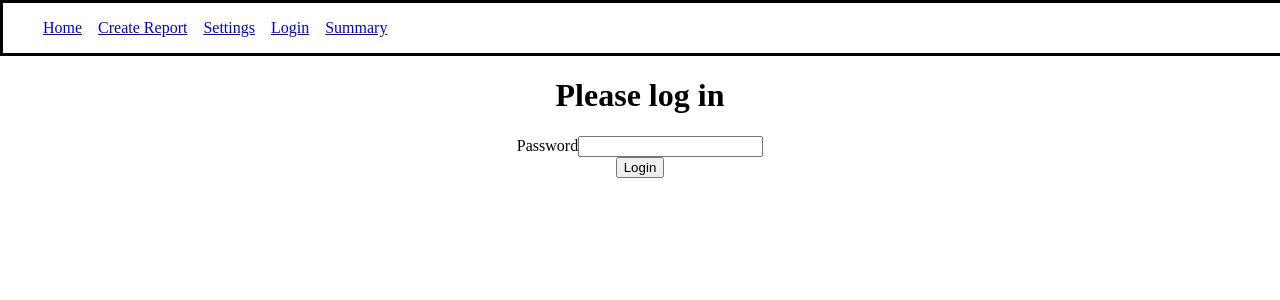
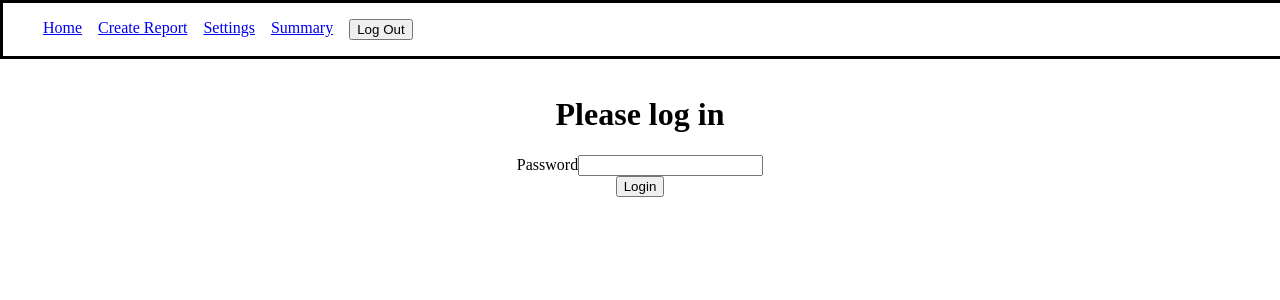
Before and after one commit to birkheadc/bookkeeper_front_end, a React (Create React App) app: page /login in a window 1280 px wide. Shown: the top 300 px of the page. Built offline with nearby package versions, Linux system fonts and the light colour scheme; no server answers.

Commit message:
Add api call function

```diff
--- a/src/App.js
+++ b/src/App.js
@@ -1,27 +1,47 @@
 import './App.css';
 import Navbar from './components/navbar/Navbar';
-import { Routes, Route, BrowserRouter } from 'react-router-dom';
+import { Routes, Route, BrowserRouter, useNavigate } from 'react-router-dom';
 import Home from './components/home/Home';
 import Report from './components/report/Report';
 import Settings from './components/settings/Settings';
 import Login from './components/login/Login';
 import SummaryPage from './components/summary/SummaryPage';
+import { useEffect, useState } from 'react';
+import LogoutButton from './components/logoutButton/LogoutButton';
 
 function App() {
+
+  const [isLoggedIn, setLoggedIn] = useState();
+
+  useEffect(() => {
+    setLoggedIn(true);
+  }, [])
+
+  const handleLogout = () => {
+    console.log("LOGOUT");
+    setLoggedIn(false);
+  }
+
+  const handleLogin = async () => {
+    setLoggedIn(true);
+  }
+
   return (
     <div className="App">
 
       <BrowserRouter>
         <header>
-          <Navbar />
+          <Navbar isLoggedIn={isLoggedIn} logoutButton={<LogoutButton handleLogout={handleLogout}/>}/>
         </header>
+        <main>
           <Routes>
             <Route path ='/' element={<Home />} />
             <Route path ='/report' element={<Report />} />
             <Route path ='/settings' element={<Settings />} />
-          <Route path ='/login' element={<Login />} />
+            <Route path ='/login' element={<Login handleLogin={handleLogin}/>} />
             <Route path ='/summary' element={<SummaryPage apiUrl={process.env.REACT_APP_BOOKKEEPER_URL}/>} />
           </Routes>
+        </main>
       </BrowserRouter>
     </div>
   );
--- /dev/null
+++ b/src/api/verifyPassword/VerifyPassword.js
@@ -0,0 +1,22 @@
+async function verifyPassword(API_URL, password) {
+    const subDir = "/password/verify";
+    const apiUrl = API_URL + subDir;
+
+    console.log("Attempting to verify password at: " + apiUrl);
+
+    let response = await fetch(apiUrl, {
+        method: 'POST',
+        headers: {
+            'Authorization': password
+        }
+    });
+
+    if (response.status === 200) {
+        console.log("Password is correct");
+        return true;
+    }
+    console.log("Password is incorrect.");
+    return false;
+}
+
+export default verifyPassword;
--- a/src/components/login/Login.jsx
+++ b/src/components/login/Login.jsx
@@ -1,16 +1,55 @@
-import React from 'react';
+import React, { useEffect, useState } from 'react';
 import './Login.css';
+import verifyPassword from '../../api/verifyPassword/VerifyPassword';
+import { useNavigate } from 'react-router-dom';
 
 function Login(props) {
+
+    const [isLoggingIn, setLoggingIn] = useState();
+    const [message, setMessage] = useState();
+    const navigate = useNavigate();
+
+    const handleLogin = async () => {
+        setLoggingIn(true);
+
+        let pwField = document.getElementById('password-field');
+        let pw = pwField.value;
+        pwField.value = "";
+
+        let isCorrect = await verifyPassword(process.env.REACT_APP_BOOKKEEPER_URL, pw);
+
+        if (isCorrect === false) {
+            setLoggingIn(false);
+            setMessage("Password incorrect");
+            return;
+        }
+        props.handleLogin();
+        setLoggingIn(false);
+        navigate('/');
+    }
+
+    const displayMessage = function() {
+        if (message === undefined || message === null) {
+            return null;
+        }
+        return(
+            <h2>{message}</h2>
+        );
+    }
+
+    if (isLoggingIn === true) {
+        return <h1>Logging in...</h1>
+    }
     return(
         <div>
             <h1>Please log in</h1>
+            {displayMessage()}
             <form>
                 <div>
                     <label>Password</label>
-                    <input type='text'></input>
+                    <input id='password-field' type='password'></input>
                 </div>
-                <button type='button'>Login</button>
+                <button onClick={handleLogin} type='button'>Login</button>
             </form>
         </div>
     );
--- /dev/null
+++ b/src/components/logoutButton/LogoutButton.jsx
@@ -0,0 +1,13 @@
+import React from 'react';
+import './LogoutButton.css'
+
+function LogoutButton(props) {
+
+
+
+    return(
+        <button onClick={props.handleLogout} type='button'>Log Out</button>
+    );
+}
+
+export default LogoutButton;
--- a/src/components/navbar/Navbar.jsx
+++ b/src/components/navbar/Navbar.jsx
@@ -1,16 +1,29 @@
-import React from 'react';
+import React, { useEffect } from 'react';
 import { NavLink } from 'react-router-dom';
+import LogoutButton from '../logoutButton/LogoutButton';
 import './Navbar.css';
 
 function Navbar(props) {
+
+    const getSessionLink = function() {
+        if (props.isLoggedIn === true) {
+            return(
+                props.logoutButton
+            );
+        }
+        return(
+            <NavLink to='/login'>Login</NavLink>
+        );
+    }
+
     return(
         <nav>
             <ul>
                 <li><NavLink to='/'>Home</NavLink></li>
                 <li><NavLink to='/report'>Create Report</NavLink></li>
                 <li><NavLink to='/settings'>Settings</NavLink></li>
-                <li><NavLink to='/login'>Login</NavLink></li>
                 <li><NavLink to='/summary'>Summary</NavLink></li>
+                <li>{getSessionLink()}</li>
             </ul>
         </nav>
     );
--- a/src/components/summary/SummaryPage.jsx
+++ b/src/components/summary/SummaryPage.jsx
@@ -3,6 +3,7 @@ import { useSearchParams } from 'react-router-dom';
 import './SummaryPage.css'
 import fetchSummary from '../../api/fetchSummary/FetchSummary';
 import Summary from './Summary';
+import SummaryPrompt from './SummaryPrompt';
 
 function SummaryPage(props) {
 
@@ -76,15 +77,21 @@ function SummaryPage(props) {
         getSummary();
     }, [startDate, endDate, props.apiUrl]);
 
-    useEffect(() => {
-
-    }, []);
-
+    const displaySummary = function() {
+        if (summary === undefined || summary === null) {
+            return(
+                <SummaryPrompt />
+            );
+        }
+        return(
+            <Summary summary={summary}/>
+        );
+    }
 
     return(
         <div>
             <h1>Summary</h1>
-            <Summary summary={summary}/>
+            {displaySummary()}
         </div>
     );
 }
--- /dev/null
+++ b/src/components/summary/SummaryPrompt.css
@@ -0,0 +1,28 @@
+.summary-prompt-form {
+    display: flex;
+    flex-direction: column;
+
+    width: fit-content;
+}
+
+.summary-prompt-form-halves {
+    display: flex;
+    flex-direction: row;
+
+    gap: 1em;
+}
+
+.summary-prompt-form-half {
+    display: flex;
+    flex-direction: column;
+}
+
+.summary-prompt-form-half div {
+    display: flex;
+    flex-direction: row;
+}
+
+.summary-prompt-form button {
+    margin: 1em auto;
+    width: fit-content;
+}
--- /dev/null
+++ b/src/components/summary/SummaryPrompt.jsx
@@ -0,0 +1,38 @@
+import React from 'react';
+import './SummaryPrompt.css'
+
+function SummaryPrompt(props) {
+
+    const handleSingleDayCheckChange = (e) => {
+        let endDate = document.getElementById('end-date');
+        let isSingleDay = e.target.checked;
+        if (isSingleDay === true) {
+            endDate.disable
+        }
+    }
+
+    return(
+        <>
+            <h2>Select date(s)</h2>
+            <form className='summary-prompt-form'>
+                <div className='summary-prompt-form-halves'>
+                    <div className='summary-prompt-form-half'>
+                        <label htmlFor='start-date'>From</label>
+                        <input id='start-date' type='date'></input>
+                    </div>
+                    <div className='summary-prompt-form-half'>
+                        <div>
+                            <label htmlFor='end-date'>To</label>
+                            <input defaultChecked id='single-day-check' onChange={handleSingleDayCheckChange} type='checkbox'></input>
+                            <label htmlFor='single-day-check'>Single day?</label>
+                        </div>
+                        <input id='end-date' type='date'></input>
+                    </div>
+                </div>
+                <button type='button'>Search</button>
+            </form>
+        </>
+    );
+}
+
+export default SummaryPrompt;
--- a/src/index.css
+++ b/src/index.css
@@ -2,3 +2,7 @@ html, body, div {
     margin: 0;
     padding: 0;
 }
+
+main {
+    padding: 1em;
+}
```
Also changed, not shown: src/components/logoutButton/LogoutButton.css (added). Lines whose indentation alone changed are shown as unchanged.
